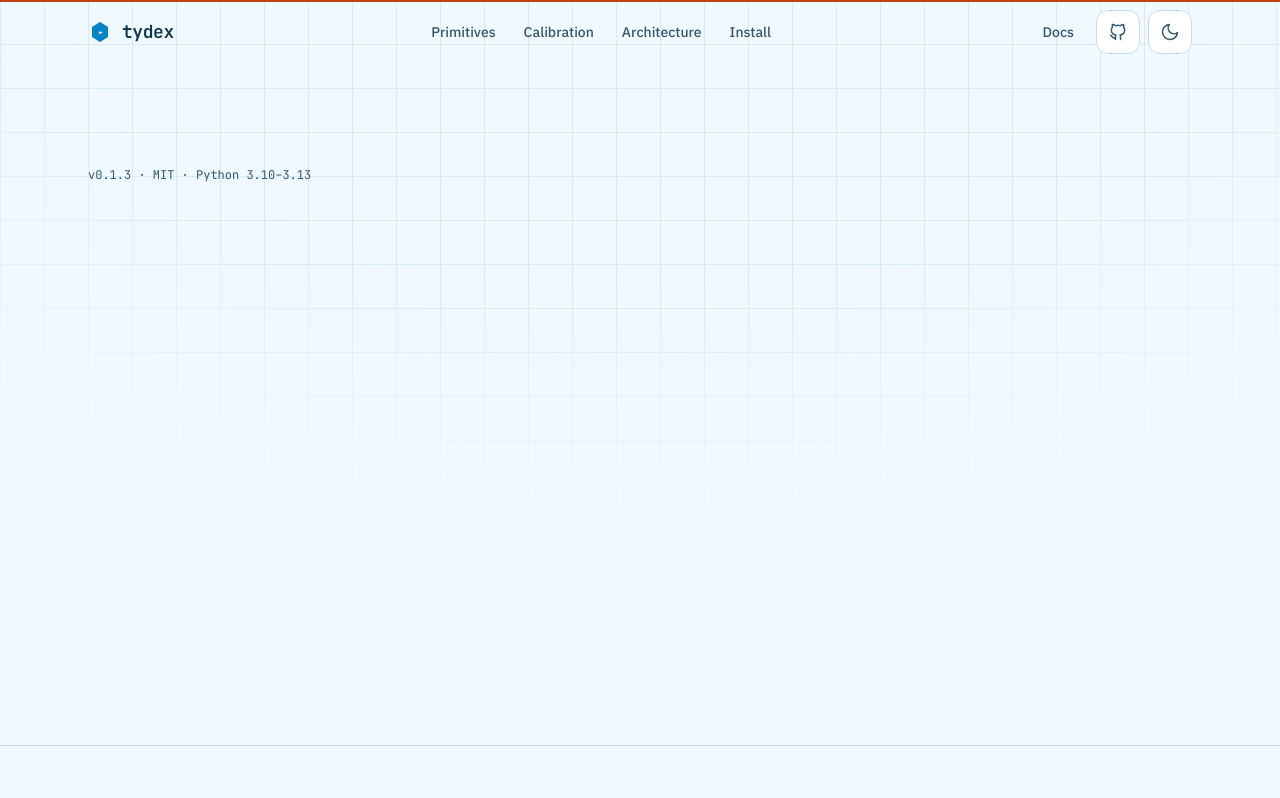
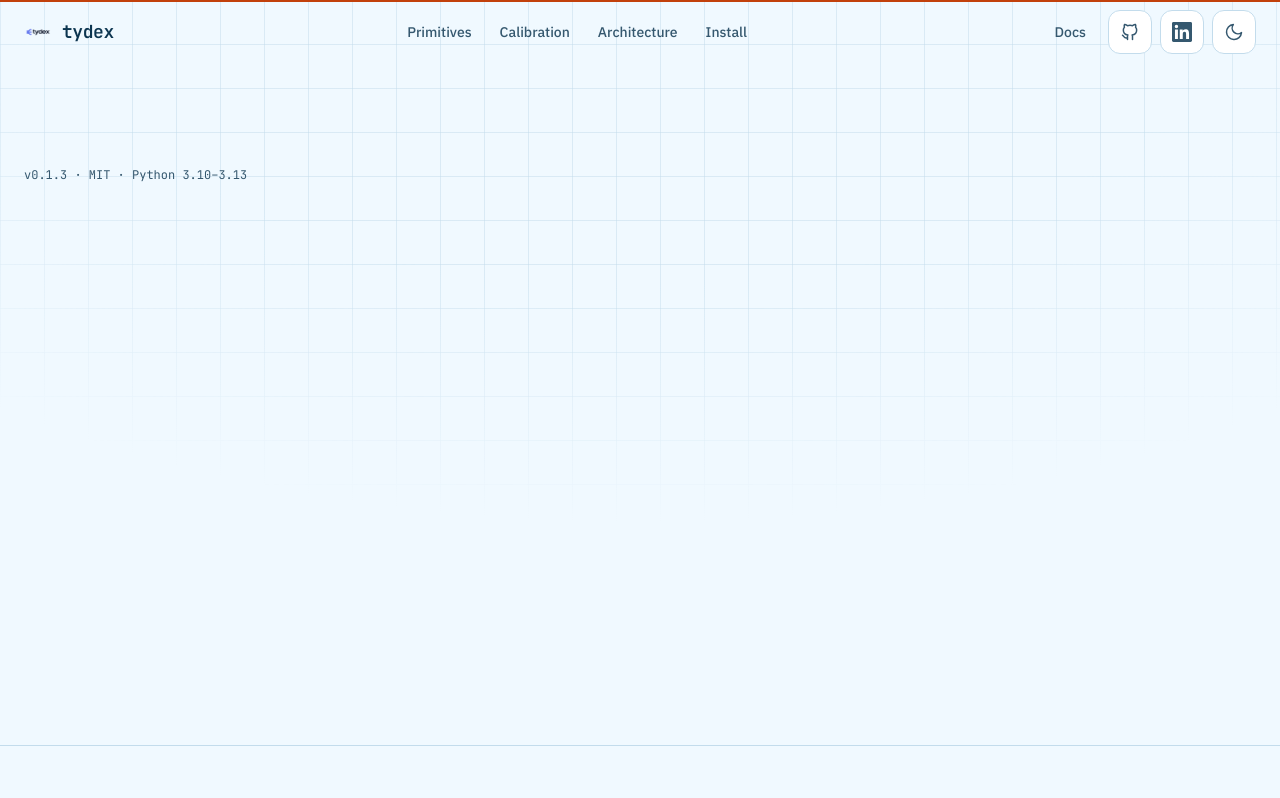
Before and after one commit to Dracko000/tydex, a Next.js app in the folder web/: page / in a window 1280 px wide. Shown: the top 798 px of the page. Built offline with nearby package versions, Linux system fonts and the light colour scheme.

Commit message:
Widen layout to 7xl, use PNG logo + favicon, add AIMB X Labs LinkedIn

```diff
--- a/web/src/app/layout.tsx
+++ b/web/src/app/layout.tsx
@@ -39,6 +39,11 @@ export const metadata: Metadata = {
     description: "Typed decision primitives for LLMs — calibrated probabilities, not prose.",
     images: ["/logo.png"],
   },
+  icons: {
+    icon: "/logo.png",
+    shortcut: "/logo.png",
+    apple: "/logo.png",
+  },
 };
 
 const themeScript = `(function(){try{var s=localStorage.getItem("theme");var d=s?(s==="dark"):(matchMedia("(prefers-color-scheme: dark)").matches);document.documentElement.classList.toggle("dark",d);}catch(e){}})();`;
--- a/web/src/app/page.tsx
+++ b/web/src/app/page.tsx
@@ -92,7 +92,7 @@ function Section({
       id={id}
       className={`${tone === "raised" ? "border-y border-line bg-surface/40" : ""} py-24 sm:py-28`}
     >
-      <div className="mx-auto max-w-6xl px-4 sm:px-6">
+      <div className="mx-auto max-w-7xl px-4 sm:px-6">
         <Kicker>{kicker}</Kicker>
         <ChapterTitle title={title} />
         {lead ? <Lead>{lead}</Lead> : null}
@@ -157,7 +157,7 @@ export default function Home() {
       {/* ============ HERO ============ */}
       <section className="relative overflow-hidden pt-32 pb-20 sm:pt-40 sm:pb-24">
         <div className="grid-faint pointer-events-none absolute inset-0" aria-hidden />
-        <div className="relative mx-auto max-w-6xl px-4 sm:px-6">
+        <div className="relative mx-auto max-w-7xl px-4 sm:px-6">
           <div className="grid items-center gap-14 lg:grid-cols-2">
             <div>
               <Reveal>
@@ -252,7 +252,7 @@ export default function Home() {
 
       {/* ============ STATS STRIP ============ */}
       <section className="border-y border-line">
-        <div className="mx-auto grid max-w-6xl grid-cols-2 gap-x-8 gap-y-10 px-4 py-12 sm:px-6 lg:grid-cols-4">
+        <div className="mx-auto grid max-w-7xl grid-cols-2 gap-x-8 gap-y-10 px-4 py-12 sm:px-6 lg:grid-cols-4">
           {STATS.map((s) => (
             <Counter key={s.label} value={s.value} suffix={s.suffix} label={s.label} />
           ))}
@@ -665,7 +665,7 @@ export default function Home() {
 
       {/* ============ CLIMAX CTA ============ */}
       <section className="pb-24 sm:pb-28">
-        <div className="mx-auto max-w-6xl px-4 sm:px-6">
+        <div className="mx-auto max-w-7xl px-4 sm:px-6">
           <Reveal>
             <div className="relative border-y border-line">
               <div className="grid-faint pointer-events-none absolute inset-0" aria-hidden />
@@ -711,7 +711,7 @@ export default function Home() {
 
       {/* ============ FOOTER ============ */}
       <footer className="border-t border-line">
-        <div className="mx-auto max-w-6xl px-4 py-14 sm:px-6">
+        <div className="mx-auto max-w-7xl px-4 py-14 sm:px-6">
           <div className="grid gap-10 md:grid-cols-4">
             <div className="md:col-span-2">
               <span className="font-mono text-lg font-semibold text-ink">tydex</span>
@@ -780,6 +780,11 @@ export default function Home() {
                     Changelog
                   </a>
                 </li>
+                <li>
+                  <a className="cursor-pointer text-ink transition-colors duration-200 hover:text-brand" href={LINKS.linkedin} target="_blank" rel="noopener noreferrer">
+                    LinkedIn · AIMB X Labs
+                  </a>
+                </li>
               </ul>
             </div>
           </div>
--- a/web/src/components/icons.tsx
+++ b/web/src/components/icons.tsx
@@ -28,6 +28,14 @@ export function GithubIcon(props: IconProps) {
   return (
     <svg {...base(props)}>
       <path d="M9 19c-4.3 1.4-4.3-2.5-6-3m12 5v-3.5c0-1 .1-1.4-.5-2 2.8-.3 5.5-1.4 5.5-6a4.6 4.6 0 0 0-1.3-3.2 4.2 4.2 0 0 0-.1-3.2s-1.1-.3-3.5 1.3a12.3 12.3 0 0 0-6.2 0C6.5 2.8 5.4 3.1 5.4 3.1a4.2 4.2 0 0 0-.1 3.2A4.6 4.6 0 0 0 4 9.5c0 4.6 2.7 5.7 5.5 6-.6.6-.6 1.2-.5 2V21" />
+    </svg>
+  );
+}
+
+export function LinkedinIcon(props: IconProps) {
+  return (
+    <svg viewBox="0 0 24 24" fill="currentColor" aria-hidden {...props}>
+      <path d="M20.45 20.45h-3.55v-5.57c0-1.33-.03-3.04-1.85-3.04-1.86 0-2.14 1.45-2.14 2.94v5.67H9.35V9h3.41v1.56h.05c.47-.9 1.63-1.85 3.36-1.85 3.6 0 4.27 2.37 4.27 5.45v6.29ZM5.34 7.43a2.06 2.06 0 1 1 0-4.12 2.06 2.06 0 0 1 0 4.12ZM7.12 20.45H3.56V9h3.56v11.45ZM22.22 0H1.77C.79 0 0 .77 0 1.72v20.56C0 23.23.79 24 1.77 24h20.45c.98 0 1.78-.77 1.78-1.72V1.72C24 .77 23.2 0 22.22 0Z" />
     </svg>
   );
 }
--- a/web/src/components/nav.tsx
+++ b/web/src/components/nav.tsx
@@ -1,7 +1,8 @@
 "use client";
 
 import { useEffect, useState } from "react";
-import { GithubIcon, Logo, MenuIcon, XIcon } from "@/components/icons";
+import Image from "next/image";
+import { GithubIcon, LinkedinIcon, MenuIcon, XIcon } from "@/components/icons";
 import { ThemeToggle } from "@/components/theme-toggle";
 import { LINKS } from "@/lib/data";
 
@@ -33,10 +34,16 @@ export function Nav() {
     >
       <nav
         aria-label="Main"
-        className="mx-auto flex h-16 max-w-6xl items-center justify-between px-4 sm:px-6"
+        className="mx-auto flex h-16 max-w-7xl items-center justify-between px-4 sm:px-6"
       >
         <a href="#top" className="flex items-center gap-2.5 no-underline">
-          <Logo className="h-6 w-6 text-brand" />
+          <Image
+            src="/logo.png"
+            alt="tydex logo"
+            width={28}
+            height={28}
+            className="h-7 w-7"
+          />
           <span className="font-mono text-lg font-semibold tracking-tight text-ink">
             tydex
           </span>
@@ -72,6 +79,15 @@ export function Nav() {
           >
             <GithubIcon className="h-5 w-5" />
           </a>
+          <a
+            href={LINKS.linkedin}
+            target="_blank"
+            rel="noopener noreferrer"
+            aria-label="AIMB X Labs on LinkedIn"
+            className="flex h-11 w-11 items-center justify-center rounded-xl border border-line bg-surface text-mut transition-colors duration-200 hover:text-brand"
+          >
+            <LinkedinIcon className="h-5 w-5" />
+          </a>
           <ThemeToggle />
         </div>
 
@@ -91,7 +107,7 @@ export function Nav() {
 
       {open ? (
         <div className="border-t border-line bg-bg/95 backdrop-blur-md md:hidden">
-          <div className="mx-auto max-w-6xl space-y-1 px-4 py-3">
+          <div className="mx-auto max-w-7xl space-y-1 px-4 py-3">
             {NAV.map((item) => (
               <a
                 key={item.href}
--- a/web/src/lib/data.ts
+++ b/web/src/lib/data.ts
@@ -130,4 +130,5 @@ export const LINKS = {
   ghcr: "https://github.com/Dracko000/tydex/pkgs/container/tydex",
   releases: "https://github.com/Dracko000/tydex/releases",
   changelog: "https://github.com/Dracko000/tydex/blob/main/CHANGELOG.md",
+  linkedin: "https://www.linkedin.com/company/aimb-x-labs",
 };
```
